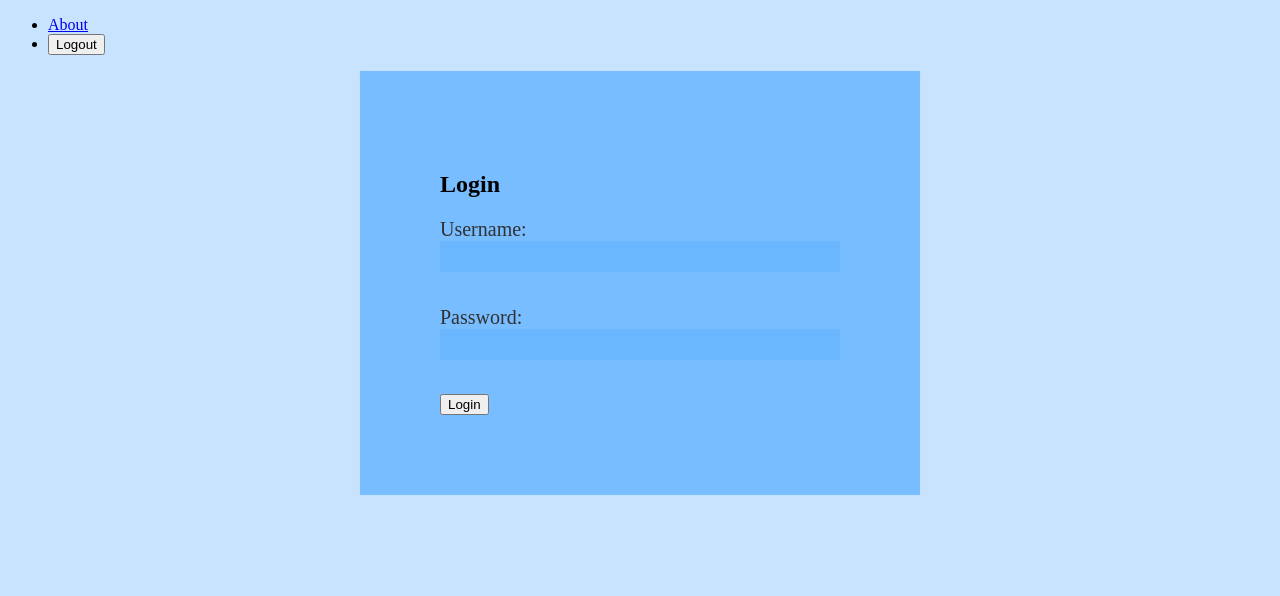
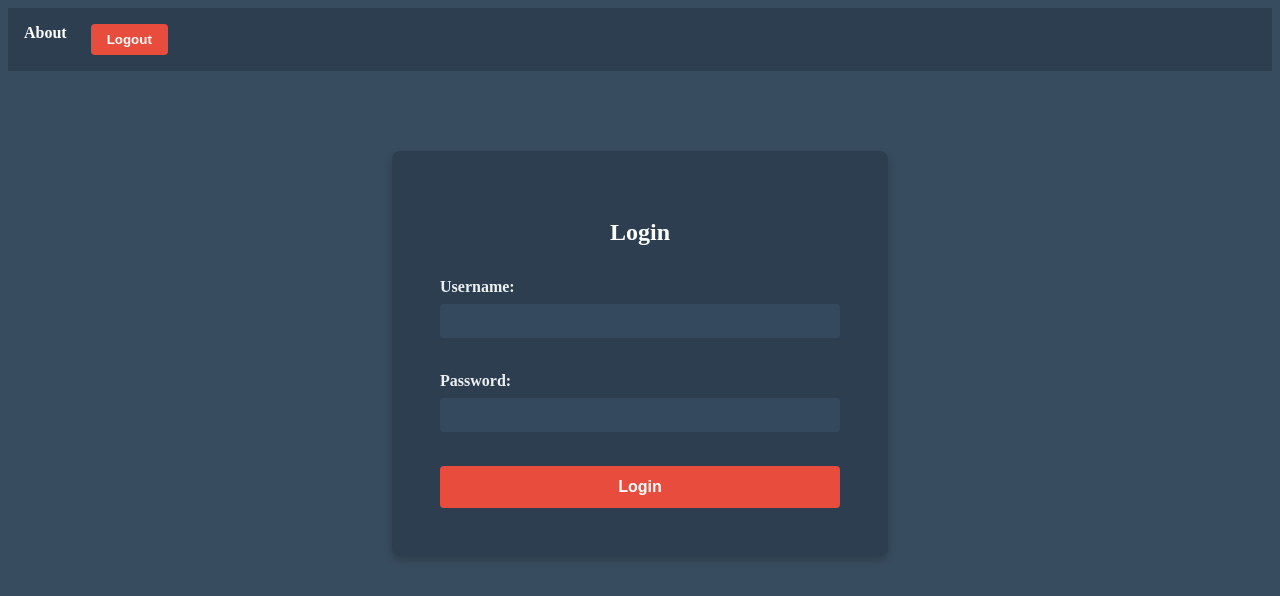
Before and after one commit to maikonmuniz/collegeSystem, a Vue app: page /login in a window 1280 px wide. Shown: the top 596 px of the page. Built offline with nearby package versions, Linux system fonts and the light colour scheme.

Commit message:
feat: default style pages

```diff
--- a/src/App.vue
+++ b/src/App.vue
@@ -1,4 +1,3 @@
-
 <template>
   <div id="nav">
     <ul>
@@ -26,4 +25,45 @@ const logout = () => {
 </script>
 
 <style scoped>
+#nav {
+  background-color: #2c3e50;
+  padding: 1rem;
+}
+
+ul {
+  list-style-type: none;
+  display: flex;
+  gap: 1.5rem;
+  margin: 0;
+  padding: 0;
+}
+
+li {
+  font-weight: bold;
+}
+
+a {
+  text-decoration: none;
+  color: white;
+  transition: color 0.3s ease;
+}
+
+a:hover {
+  color: #1abc9c;
+}
+
+button {
+  background-color: #e74c3c;
+  border: none;
+  padding: 0.5rem 1rem;
+  color: white;
+  font-weight: bold;
+  border-radius: 4px;
+  cursor: pointer;
+  transition: background-color 0.3s ease;
+}
+
+button:hover {
+  background-color: #c0392b;
+}
 </style>
--- a/src/assets/main.css
+++ b/src/assets/main.css
@@ -1,3 +1,3 @@
 body {
-    background-color: rgb(199, 227, 253);
+    background-color: #384c5f;
 }
--- a/src/view/Login.vue
+++ b/src/view/Login.vue
@@ -47,27 +47,20 @@ const handleLogin = async () => {
 </script>
 
 <style scoped>
-
 .container {
-  display: flex;
-  flex-direction: column;
-  background-color: rgb(119, 189, 255);
-  padding: 5rem;
+  background-color: #2c3e50;
+  padding: 3rem;
   max-width: 400px;
-  margin: 0 auto;
-  box-shadow: 0.1px 0.1px 1px ;
+  margin: 5rem auto;
+  border-radius: 8px;
+  box-shadow: 0 4px 8px rgba(0, 0, 0, 0.2);
+  color: white;
 }
 
-label {
-  color: rgb(49, 49, 49);
-  font-size: 20px;
-}
-
-input {
-  padding: 0.5rem;
-  background-color: rgb(107, 183, 255);
-  border: none;
-  outline: none;
+h2 {
+  text-align: center;
+  margin-bottom: 2rem;
+  color: white;
 }
 
 form > div {
@@ -76,4 +69,47 @@ form > div {
   margin-bottom: 1rem;
 }
 
+label {
+  margin-bottom: 0.5rem;
+  font-weight: bold;
+  color: #ecf0f1;
+}
+
+input {
+  padding: 0.5rem;
+  border: none;
+  border-radius: 4px;
+  background-color: #34495e;
+  color: white;
+  font-size: 1rem;
+}
+
+input:focus {
+  outline: none;
+  box-shadow: 0 0 0 2px #1abc9c;
+}
+
+button {
+  background-color: #e74c3c;
+  border: none;
+  padding: 0.75rem;
+  width: 100%;
+  color: white;
+  font-weight: bold;
+  font-size: 1rem;
+  border-radius: 4px;
+  cursor: pointer;
+  transition: background-color 0.3s ease;
+}
+
+button:hover {
+  background-color: #16a085;
+}
+
+p {
+  margin-top: 1rem;
+  text-align: center;
+  color: #e74c3c;
+  font-weight: bold;
+}
 </style>
```
